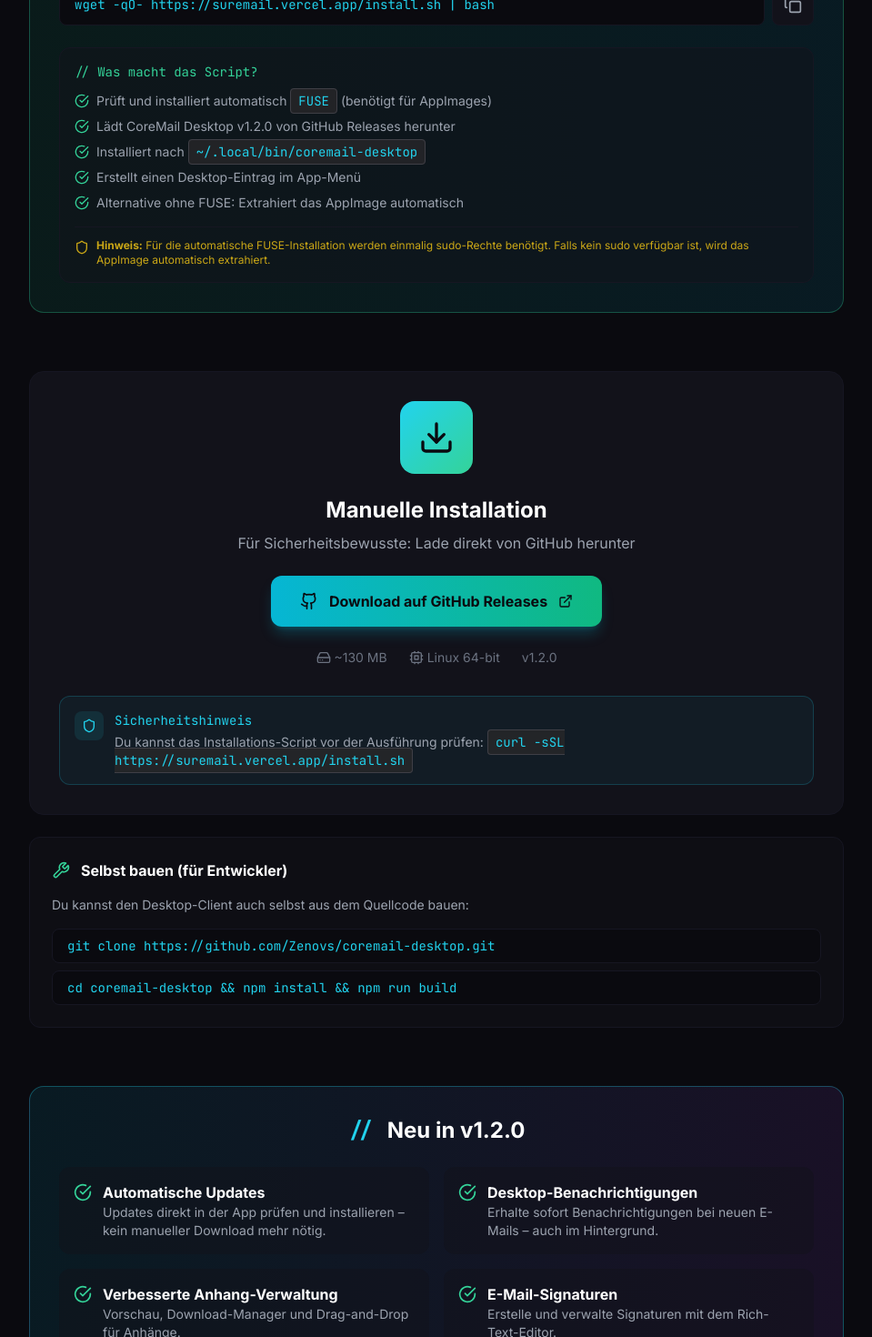
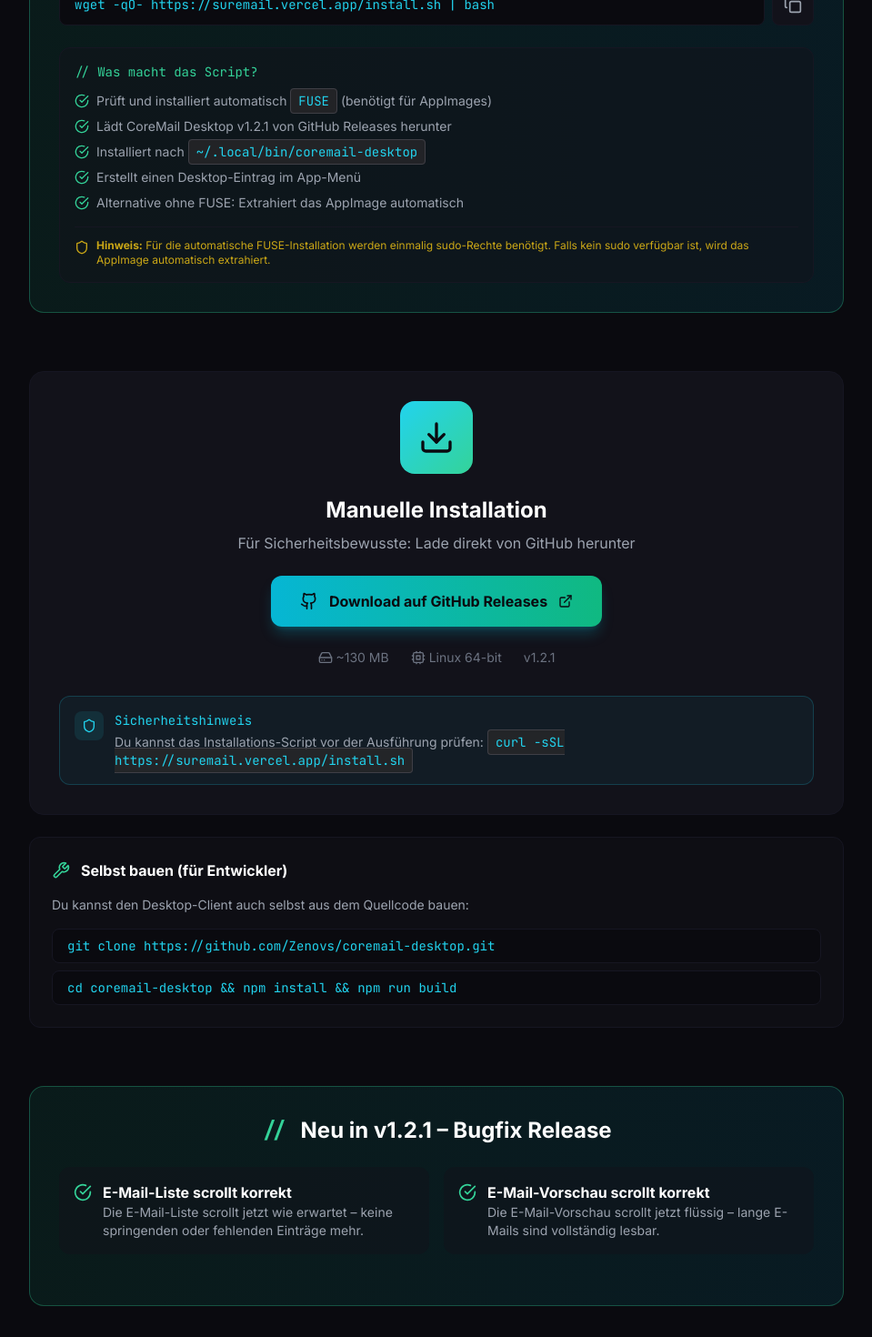
Before and after one commit to Zenovs/SureMail, a Next.js app: page /download in a window 1280 px wide. Shown: the part 760-2230 px from the top of the page at 91% size, without its empty margins (160-1119 px from the left). Built offline with nearby package versions, Linux system fonts and the light colour scheme.

Commit message:
Update website for v1.2.1 bugfix release

```diff
--- a/app/download/page.tsx
+++ b/app/download/page.tsx
@@ -56,7 +56,7 @@
         <div className="max-w-4xl mx-auto text-center">
           <div className="inline-flex items-center gap-2 px-4 py-2 bg-cyan-400/10 border border-cyan-400/30 rounded-full text-cyan-400 text-sm font-mono mb-6">
             <Monitor className="w-4 h-4" />
-            <span>Desktop Client v1.2.0 - Updates & Produktivität!</span>
+            <span>Desktop Client v1.2.1 - Bugfix Release!</span>
           </div>
           <h1 className="text-4xl md:text-5xl font-bold mb-6">
             CoreMail <span className="text-cyan-400">Desktop</span>
@@ -138,7 +138,7 @@
                 </li>
                 <li className="flex items-start gap-2">
                   <CheckCircle className="w-4 h-4 text-emerald-400 mt-0.5 flex-shrink-0" />
-                  <span>Lädt CoreMail Desktop v1.2.0 von GitHub Releases herunter</span>
+                  <span>Lädt CoreMail Desktop v1.2.1 von GitHub Releases herunter</span>
                 </li>
                 <li className="flex items-start gap-2">
                   <CheckCircle className="w-4 h-4 text-emerald-400 mt-0.5 flex-shrink-0" />
@@ -197,7 +197,7 @@
                 <Cpu className="w-4 h-4" />
                 Linux 64-bit
               </span>
-              <span>v1.2.0</span>
+              <span>v1.2.1</span>
             </div>
 
             {/* Info Box */}
@@ -238,12 +238,39 @@
         </div>
       </section>
 
-      {/* New in v1.2.0 Section */}
+      {/* New in v1.2.1 Section */}
+      <section className="py-8 px-6">
+        <div className="max-w-4xl mx-auto">
+          <div className="bg-gradient-to-r from-emerald-500/10 to-cyan-500/10 border border-emerald-400/30 rounded-2xl p-8">
+            <h2 className="text-2xl font-bold mb-6 text-center">
+              <span className="font-mono text-emerald-400">// </span>Neu in v1.2.1 – Bugfix Release
+            </h2>
+            <div className="grid md:grid-cols-2 gap-4 mb-6">
+              <div className="flex items-start gap-3 bg-dark-800/50 rounded-xl p-4">
+                <CheckCircle className="w-5 h-5 text-emerald-400 mt-0.5 flex-shrink-0" />
+                <div>
+                  <h4 className="font-bold text-white">E-Mail-Liste scrollt korrekt</h4>
+                  <p className="text-gray-400 text-sm">Die E-Mail-Liste scrollt jetzt wie erwartet – keine springenden oder fehlenden Einträge mehr.</p>
+                </div>
+              </div>
+              <div className="flex items-start gap-3 bg-dark-800/50 rounded-xl p-4">
+                <CheckCircle className="w-5 h-5 text-emerald-400 mt-0.5 flex-shrink-0" />
+                <div>
+                  <h4 className="font-bold text-white">E-Mail-Vorschau scrollt korrekt</h4>
+                  <p className="text-gray-400 text-sm">Die E-Mail-Vorschau scrollt jetzt flüssig – lange E-Mails sind vollständig lesbar.</p>
+                </div>
+              </div>
+            </div>
+          </div>
+        </div>
+      </section>
+
+      {/* Features from v1.2.0 Section */}
       <section className="py-8 px-6">
         <div className="max-w-4xl mx-auto">
           <div className="bg-gradient-to-r from-cyan-500/10 to-purple-500/10 border border-cyan-400/30 rounded-2xl p-8">
             <h2 className="text-2xl font-bold mb-6 text-center">
-              <span className="font-mono text-cyan-400">// </span>Neu in v1.2.0
+              <span className="font-mono text-cyan-400">// </span>Features aus v1.2.0
             </h2>
             <div className="grid md:grid-cols-2 gap-4">
               <div className="flex items-start gap-3 bg-dark-800/50 rounded-xl p-4">
@@ -452,7 +479,7 @@
       {/* Footer */}
       <footer className="py-8 px-6 border-t border-dark-700">
         <div className="max-w-4xl mx-auto text-center text-gray-500 text-sm">
-          <p>CoreMail Desktop v1.2.0 • Powered by Electron</p>
+          <p>CoreMail Desktop v1.2.1 • Powered by Electron</p>
           <p className="mt-2">
             <Link href="/" className="text-cyan-400 hover:text-cyan-300 transition-colors">
               Zur Web-App →
--- a/app/page.tsx
+++ b/app/page.tsx
@@ -283,7 +283,7 @@
           <div className="flex items-center justify-center gap-3">
             <Download className="w-5 h-5 text-cyan-400" />
             <p className="text-sm text-cyan-400 font-mono">
-              <span className="font-bold">NEU:</span> CoreMail Desktop v1.2 – Updates & Produktivität!
+              <span className="font-bold">NEU:</span> CoreMail Desktop v1.2.1 – Bugfix Release!
               <span className="ml-2 group-hover:underline">Download →</span>
             </p>
           </div>
```
Also changed, not shown: 2 other files (tests, documents, lock files or other folders).
